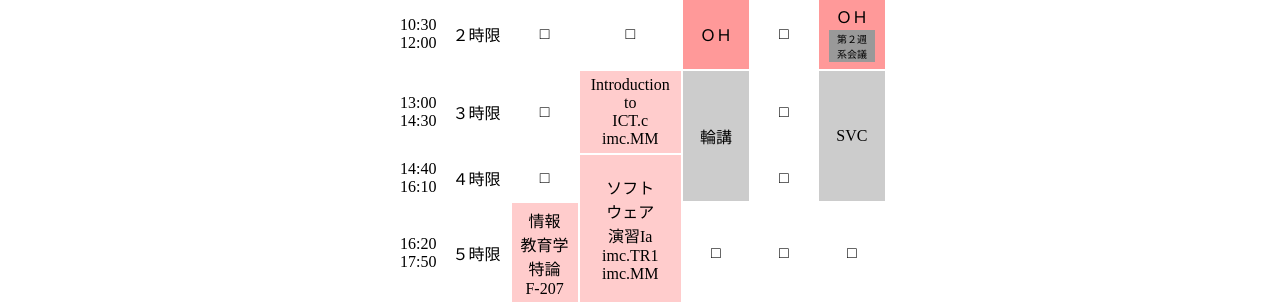
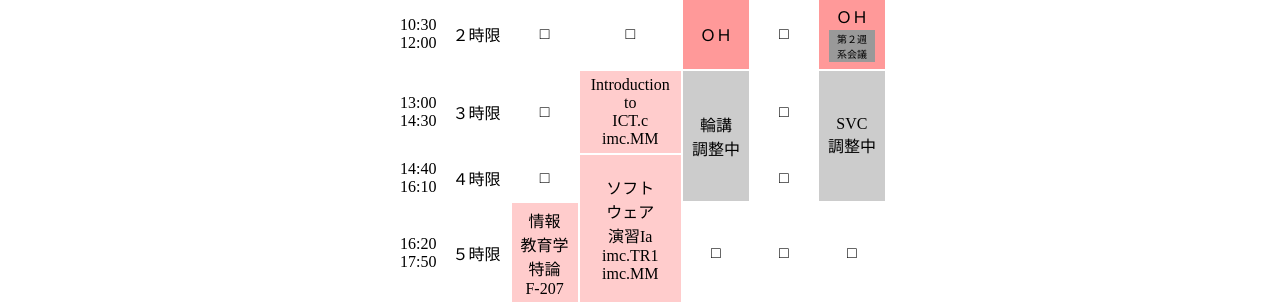
Before and after one commit to kj65kawai/kawai, a plain HTML site: page schedule.html in a window 1280 px wide. Shown: the part 201-503 px from the top of the page. Drawn offline with Linux system fonts and the light colour scheme.

Commit message:
Update schedule.html

```diff
--- a/schedule.html
+++ b/schedule.html
@@ -42,8 +42,8 @@
 <TD ALIGN=center>13:00<BR>14:30</TD><TD ALIGN=center>３時限</TD>
 <TD ALIGN=center>□</TD>
 <TD ALIGN=center BGCOLOR="#FFCCCC"></A HREF="/~kawai/gi/public/">Introduction<br />to<br />ICT.c</A><br />imc.MM</TD>
-<TD ALIGN=center rowspan="2" BGCOLOR="#CCCCCC">輪講<br></TD><TD ALIGN=center>□</TD>
-<TD ALIGN=center rowspan="2" BGCOLOR="#CCCCCC">SVC<br></TD>
+<TD ALIGN=center rowspan="2" BGCOLOR="#CCCCCC">輪講<br>調整中</TD><TD ALIGN=center>□</TD>
+<TD ALIGN=center rowspan="2" BGCOLOR="#CCCCCC">SVC<br>調整中</TD>
 </TR>
 <TR>
 <TD ALIGN=center>14:40<BR>16:10</TD><TD ALIGN=center>４時限</TD>
```
